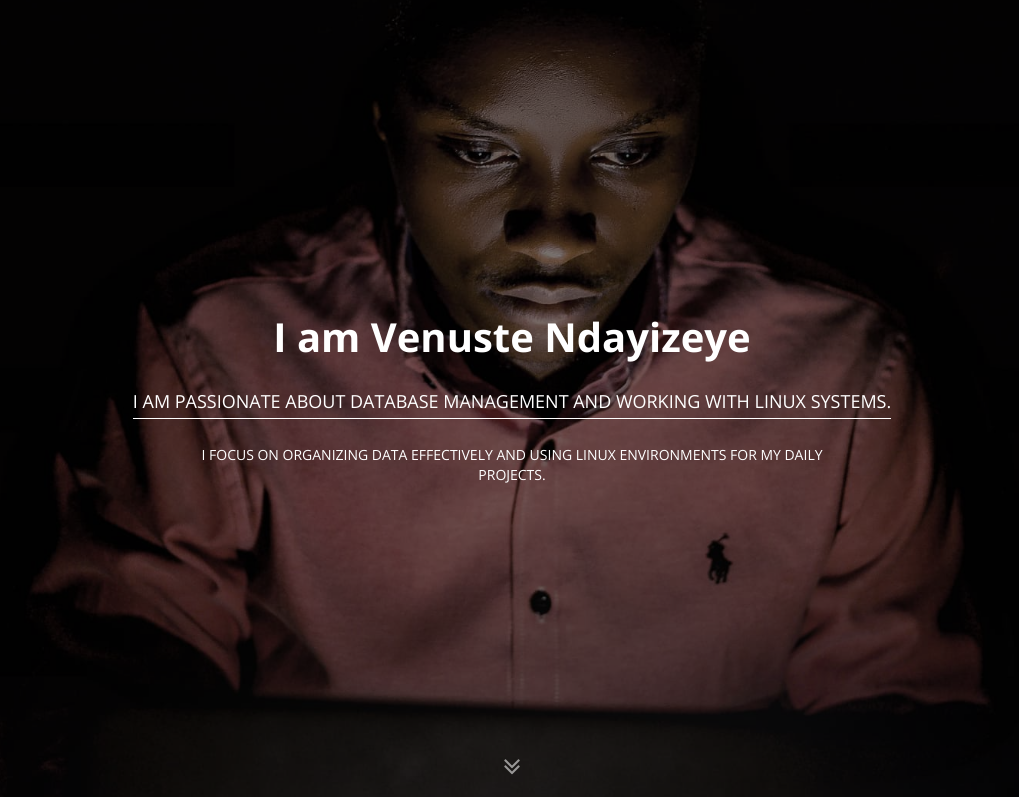
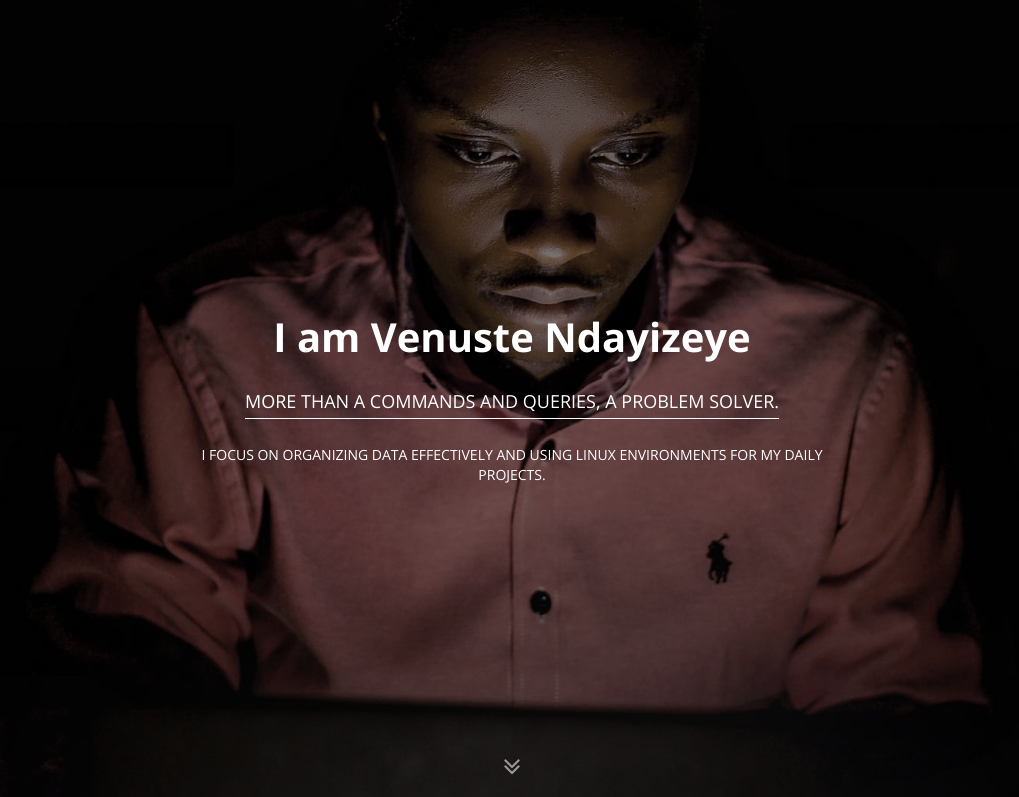
Before and after one commit to VenusteProgrammer/port, a plain HTML site: page index.html in a window 1280 px wide. Shown: the top 797 px of the page, without its empty margins (128-1147 px from the left). Drawn offline with nearby package versions, Linux system fonts and the light colour scheme.

Commit message:
Update job description in index.html

```diff
--- a/index.html
+++ b/index.html
@@ -54,7 +54,7 @@
         <!-- Name & Description -->
 <div class="hero-content">
             <h1 id="title">I am Venuste Ndayizeye</h1>
-            <p class="hero-job"><span>I am passionate about database management and working with Linux systems.</span></p>
+            <p class="hero-job"><span>More than a commands and queries, a problem solver.</span></p>
             <p class="hero-job-desc">I focus on organizing data effectively and using Linux environments for my daily projects.</p>
 
         </div><!-- /.hero-content -->
```
